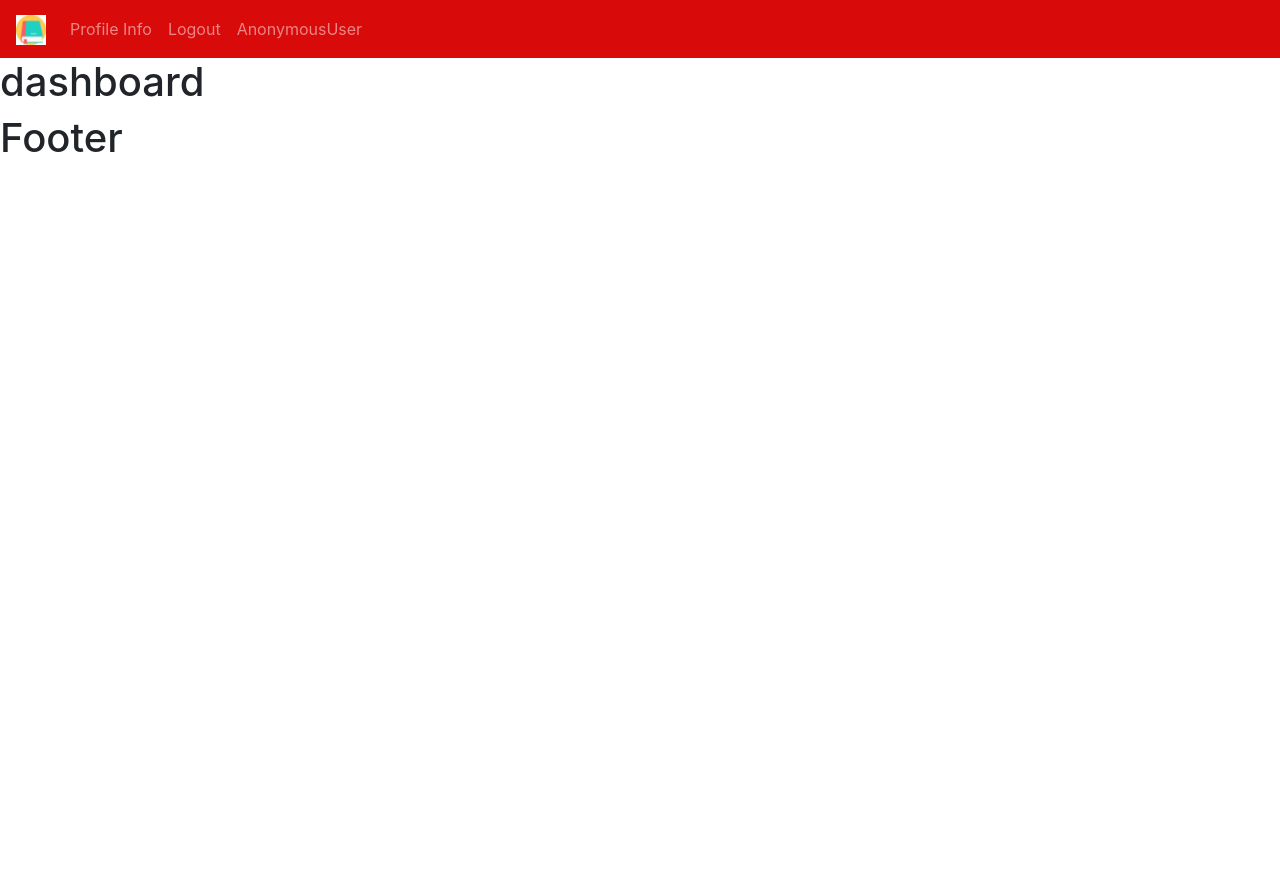
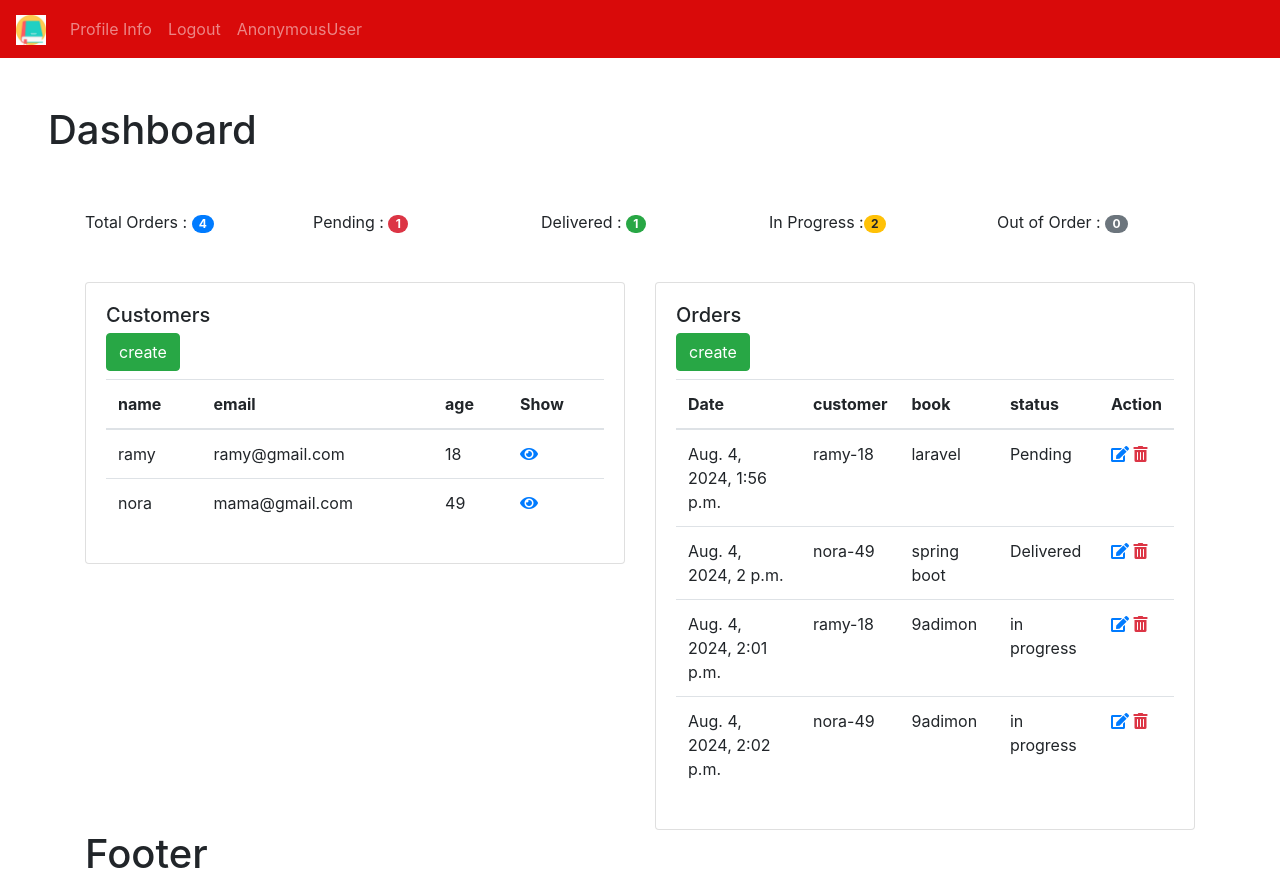
Before and after one commit to akram1630/blog, a Django app: page / in a window 1280 px wide. Before the commit the page ends 152 px from the top, so only its background shows below. Run offline with Django 5.2, Linux system fonts and the light colour scheme; data comes from the database, SQL or seed files in the repository; both versions use the stored data as it was after the commit; some libraries are stand-ins or nearby versions.

Commit message:
until 14

```diff
--- a/bookstore/admin.py
+++ b/bookstore/admin.py
@@ -4,3 +4,4 @@ from .models import *
 admin.site.register(Customer)
 admin.site.register(Book)
 admin.site.register(Order)
+admin.site.register(Tag)
--- a/bookstore/models.py
+++ b/bookstore/models.py
@@ -19,11 +19,14 @@ class Customer(models.Model):
 
 
 
-# class Tag(models.Model):
-#     name = models.CharField(max_length=190, null=True)
+class Tag(models.Model):
+    #we use tags in many to many cuz
+    #   |--------many-------To---------------------many|
+    #   |(php,django,css...)to(delivered,in order ....)|
+    name = models.CharField(max_length=190, null=True)
 
-#     def __str__(self):
-#        return self.name
+    def __str__(self):
+       return self.name
 
 class Book(models.Model):
     CATEGORY = ( #tuple
@@ -37,7 +40,7 @@ class Book(models.Model):
     price = models.FloatField( null=True)
     category = models.CharField(max_length=190, null=True ,choices=CATEGORY  )
     description = models.CharField(max_length=200, null=True)
-   # tags = models.ManyToManyField(Tag)
+    tags = models.ManyToManyField(Tag)
     date_created = models.DateTimeField(auto_now_add=True, null=True)
 
     def __str__(self):
@@ -54,6 +57,6 @@ class Order(models.Model):
     # Order model will be set to NULL, instead of deleting the Order.
     customer = models.ForeignKey(Customer, null=True, on_delete=models.SET_NULL)
     book = models.ForeignKey(Book, null=True, on_delete=models.SET_NULL)
-    #tags = models.ManyToManyField(Tag)
+    tags = models.ManyToManyField(Tag)
     date_created = models.DateTimeField(auto_now_add=True, null=True)
     status =  models.CharField(max_length=200, null=True,choices=STATUS)
--- a/bookstore/templates/bookstore/dashboard.html
+++ b/bookstore/templates/bookstore/dashboard.html
@@ -1,5 +1,129 @@
 {% extends 'bookstore/main.html'%}
 
 {% block content %}
-<h1>dashboard</h1>
+
+<h1 class="p-5">Dashboard</h1>
+
+
+<div class="container pb-5">
+  <div class="row">
+    <div class="col-sm">
+      Total Orders : <span class="badge badge-pill badge-primary">{{total_orders}}</span>
+    </div>
+    <div class="col-sm">
+    Pending : <span class="badge badge-pill badge-danger">{{total_p_orders}}</span>
+    </div>
+    <div class="col-sm">
+     Delivered : <span class="badge badge-pill badge-success">{{total_d_orders}}</span>
+    </div>
+    <div class="col-sm">
+     In Progress :<span class="badge badge-pill badge-warning"> {{total_in_orders}}</span>
+    </div>
+    <div class="col-sm">
+      Out of Order : <span class="badge badge-pill badge-secondary">{{total_out_orders}}</span>
+    </div>
+  </div>
+</div>
+
+
+<div class="container">
+  <div class="row">
+    <div class="col">
+     <div class="card"  >
+  <div class="card-body">
+    <h5 class="card-title">Customers  </h5>
+    <h6 class="card-subtitle mb-2 text-muted"><a class="btn btn-success"  href="#">create</a></h6>
+<table class="table ">
+  <thead>
+    <tr>
+      <th scope="col">name</th>
+      <th scope="col">email</th>
+      <th scope="col">age</th>
+      <th scope="col">Show</th>
+    </tr>
+  </thead>
+  <tbody>
+
+      {% for item in customers  %}
+        <tr>
+      <td>{{item.name}}</td>
+      <td>{{item.email}}</td>
+      <td>{{item.age}}</td>
+
+       <td>  <a href="{% comment %}{% url 'customer' item.id %}{% endcomment %}"> <i class="fas fa-eye"></i> </a>    </td>
+
+       </tr>
+      {% endfor %}
+
+  </tbody>
+</table>
+  </div>
+</div>
+    </div>
+    <div class="col">
+     <div class="card"  >
+  <div class="card-body">
+    <h5 class="card-title">Orders</h5>
+       <h6 class="card-subtitle mb-2 text-muted"><a class="btn btn-success" href="{% comment %}{% url 'create' %}{% endcomment %}">create</a></h6>
+<table class="table ">
+  <thead>
+    <tr>
+     <th scope="col">Date</th>
+      <th scope="col">customer</th>
+      <th scope="col">book</th>
+      <th scope="col">status</th>
+      <th scope="col">Action</th>
+    </tr>
+  </thead>
+  <tbody>
+
+      {% for item in orders  %}
+        <tr>
+         <td>{{item.date_created}}</td>
+      <td>{{item.customer}}-{{item.customer.age}}</td>
+      <td>{{item.book}}</td>
+      <td>{{item.status}}</td>
+       <td>
+
+       <a href="{% comment %}{% url 'update' item.id%}{% endcomment %}"><i class="fas fa-edit"></i></a>
+       <a class="text-danger" href="{% comment %}{% url 'delete' item.id %}{% endcomment %}"><i class="fas fa-trash-alt"></i></a>
+
+       </td>
+       </tr>
+      {% endfor %}
+
+  </tbody>
+</table>
+  </div>
+</div>
+    </div>
+  </div>
+{% comment %}
+  <div class="row pt-5">
+    <div class="col">
+     <div class="card" style="width: 18rem;">
+  <div class="card-body">
+    <h5 class="card-title">Card title</h5>
+    <h6 class="card-subtitle mb-2 text-muted">Card subtitle</h6>
+    <p class="card-text">Some quick example text to build on the card title and make up the bulk of the card's content.</p>
+    <a href="#" class="card-link">Card link</a>
+    <a href="#" class="card-link">Another link</a>
+  </div>
+</div>
+    </div>
+    <div class="col">
+      <div class="card" style="width: 18rem;">
+  <div class="card-body">
+    <h5 class="card-title">Card title</h5>
+    <h6 class="card-subtitle mb-2 text-muted">Card subtitle</h6>
+    <p class="card-text">Some quick example text to build on the card title and make up the bulk of the card's content.</p>
+    <a href="#" class="card-link">Card link</a>
+    <a href="#" class="card-link">Another link</a>
+  </div>
+</div>
+    </div>
+
+  </div>
+</div>
+{% endcomment %}
 {% endblock %}
--- a/bookstore/urls.py
+++ b/bookstore/urls.py
@@ -5,8 +5,10 @@ urlpatterns = [
     path('z',views.z), # we shouldn't put '/' at final
     ######################################################
     path('',views.home,name='home'),
-    path('books/',views.books),
-    path('customer/',views.customer),
+    path('books/',views.books,name="books"),
+    #path('customer/',views.customer,name='customer'),
+    #int or str for primaryKey (id)
+    path('customer/<int:pk>/',views.customer,name='customer'),
 
 
 
--- a/bookstore/views.py
+++ b/bookstore/views.py
@@ -1,15 +1,49 @@
 from django.http import HttpResponse
 from django.shortcuts import render
-
+from .models import *
 # Create your views here.
 def y(request):
     return HttpResponse('yyyyyyyyyyyyyyyy')
+################################################################################################""
+
 def z(request):
     return HttpResponse('zzzzzzzzzzzzzzzzz')
+################################################################################################""
+def home(request):
+    customers = Customer.objects.all()
+    orders = Order.objects.all()
+    total_orders = orders.count()
+    total_p_orders = orders.filter(status='Pending').count()
+    total_d_orders = orders.filter(status='Delivered').count()
+    total_in_orders = orders.filter(status='in progress').count()
+    total_out_orders = orders.filter(status='out of order').count()
+    myContext = {
+               'customers': customers ,
+               'orders': orders,
+               'total_orders': total_orders,
+               'total_p_orders': total_p_orders,
+               'total_d_orders': total_d_orders,
+               'total_in_orders': total_in_orders,
+               'total_out_orders': total_out_orders
+               }
+    return render(request=request , template_name='bookstore/dashboard.html',context=myContext)
+################################################################################################""
+def books(request):
+    books = Book.objects.all() # objects of class
+    return render(request=request , template_name='bookstore/books.html',context={'books': books })
+################################################################################################""
 
-def home(request):
-    return render(request=request , template_name='bookstore/dashboard.html')
-def books(request):
-    return render(request=request , template_name='bookstore/books.html')
-def customer(request):
-    return render(request=request , template_name='bookstore/customer.html')
+def customer(request,pk):
+    customer = Customer.objects.get(id=pk)
+    orders = customer.order_set.all()
+    #number_orders = orders.count()
+
+    #searchFilter = OrderFilter(request.GET , queryset=orders)
+    #orders = searchFilter.qs
+    myContext = {
+        'customer': customer ,
+        #'myFilter': searchFilter ,
+        'orders': orders,
+        #'number_orders': number_orders
+    }
+    return render(request=request , template_name='bookstore/customer.html',context=myContext)
```
Also changed, not shown: bookstore/templates/bookstore/books.html (+29 -2 lines), bookstore/templates/bookstore/customer.html (+88 -2 lines), Capture_décran_2024-06-12_122329.png (added), db.sqlite3.
